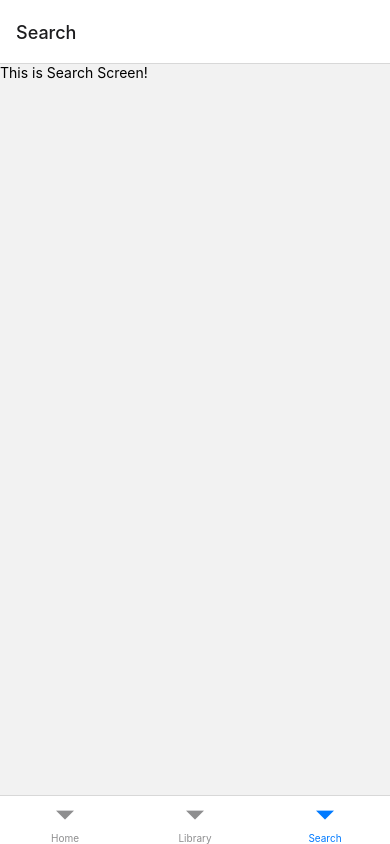
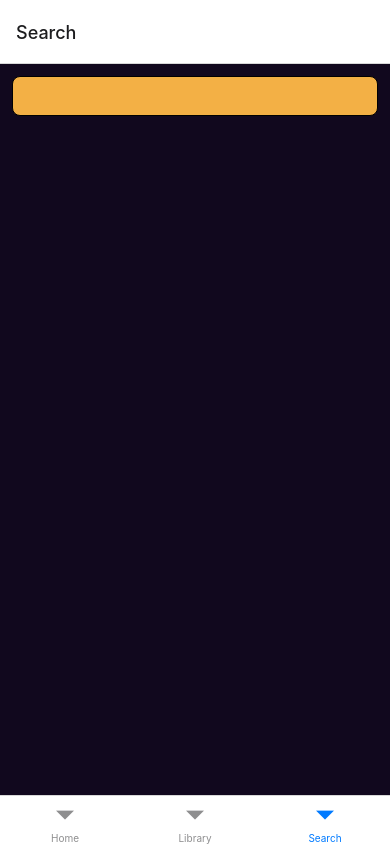
Before and after one commit to Ochirsaikhan/Project-M, a React Native app: screen /Search in a window 390 px wide. Built offline with nearby package versions, Linux system fonts and the light colour scheme.

Commit message:
Style the SearchScreen component

```diff
--- a/src/scenes/search/SearchScreen.js
+++ b/src/scenes/search/SearchScreen.js
@@ -1,12 +1,29 @@
 import React from 'react';
-import {View, Text} from 'react-native';
+import {StyleSheet, View, Text} from 'react-native';
+import {Colors, Typography} from '../../styles';
+import SearchBar from '../../components/atoms/SearchBar';
 
 const SearchScreen = () => {
   return (
-    <View>
-      <Text>This is Search Screen!</Text>
+    <View style={styles.container}>
+      {/* <Text style={styles.text}>This is Search Screen!</Text> */}
+      <SearchBar style={styles.text} />
     </View>
   );
 };
 
+const styles = StyleSheet.create({
+  container: {
+    flex: 1,
+    backgroundColor: Colors.XIKETIC,
+  },
+  text: {
+    flex: 1,
+    fontFamily: Typography.FONT_FAMILY_REGULAR,
+    color: 'white',
+    fontSize: 30,
+    textAlign: 'center',
+  },
+});
+
 export default SearchScreen;
```
